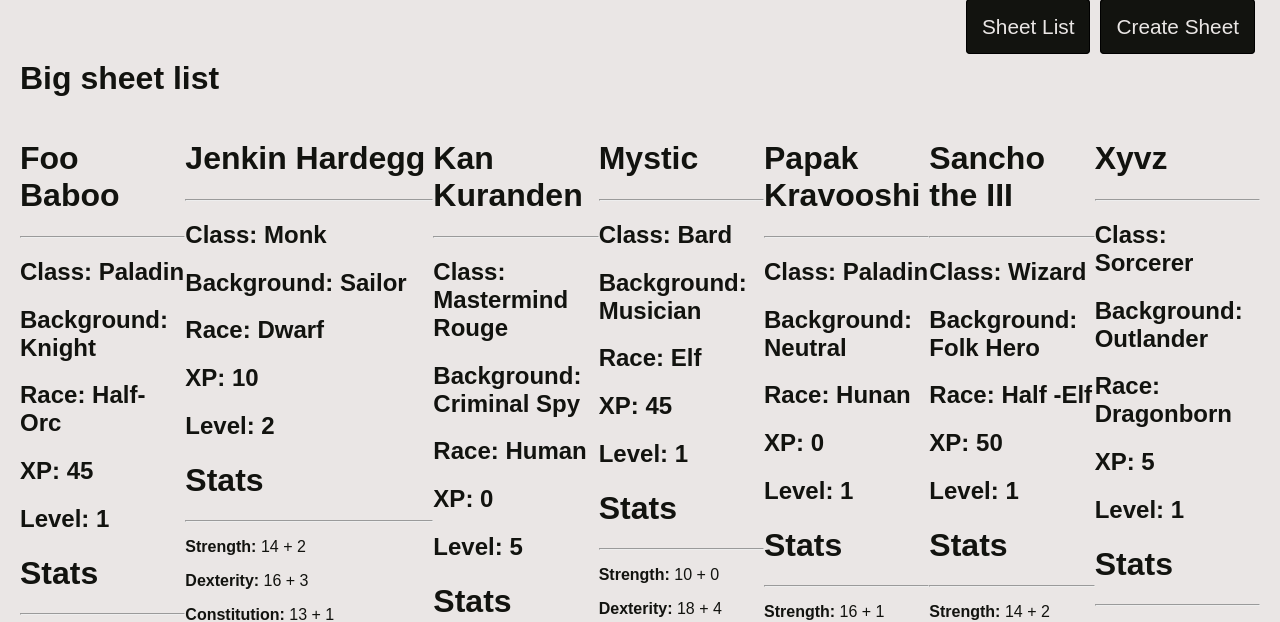
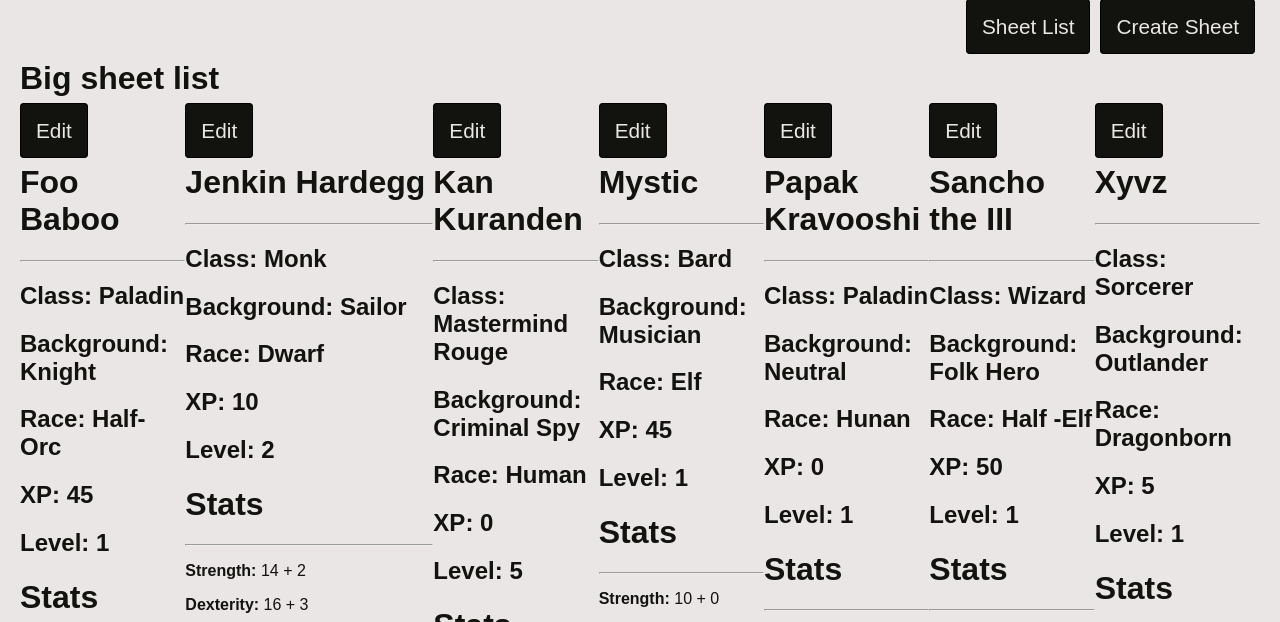
Before and after one commit to Hedgy134117/dice-slave-online, a Django app: page /sheets/big in a window 1280 px wide. Shown: the part 25-647 px from the top of the page. Run offline with Django 3.2, Linux system fonts and the light colour scheme; data comes from the database, SQL or seed files in the repository.

Commit message:
add edit to big

```diff
--- a/diceSlaveOnline/sheets/templates/sheets/bigSheetList.html
+++ b/diceSlaveOnline/sheets/templates/sheets/bigSheetList.html
@@ -5,6 +5,8 @@
         <div class="big-sheets">
             {% for sheet in sheets %}
                 <div class="big-sheet">
+                    <a class="button" href="{% url 'sheets:edit' sheet.slug  %}">Edit</a>
+
                     <div class="big-stat-section">
                         <h1 class="big-stat-main">{{ sheet.name }}</h1>
                         <hr>
```
